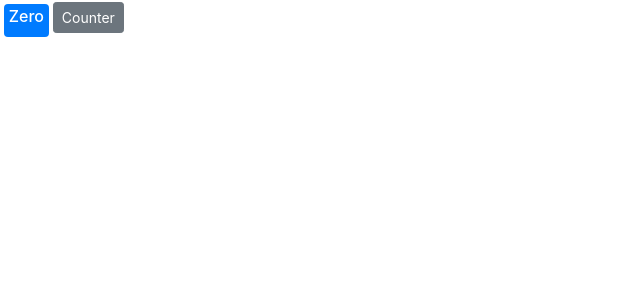
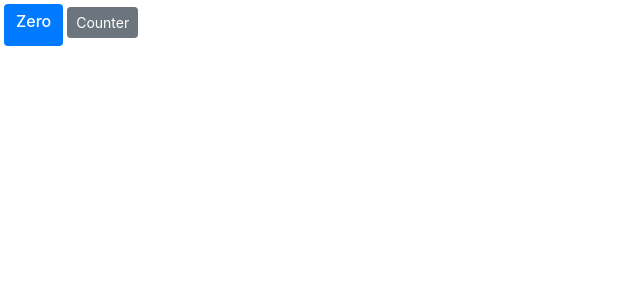
Before and after one commit to padam10/React_counter_App, a React (Create React App) app: page / in a window 1280 px wide. Shown: the top 300 px of the page, without its empty margins (0-640 px from the left). Built offline with nearby package versions, Linux system fonts and the light colour scheme.

Commit message:
Inline styles

```diff
--- a/src/components/counter.jsx
+++ b/src/components/counter.jsx
@@ -6,15 +6,11 @@ class Counter extends Component {
 
     };
 
-    styles = {
-        fontSize: '50x',
-        fontWeight:'bold'
-    };
 
     render() {
         return (
             <div>
-                <span style ={this.styles}className="badge badge-primary m-1">{this.formatCount()}</span>
+                <span style ={{fontSize:30}}className="badge badge-primary m-1">{this.formatCount()}</span>
                 <button className="btn btn-secondary btn-sm">Counter</button>
             </div>
         );
```
